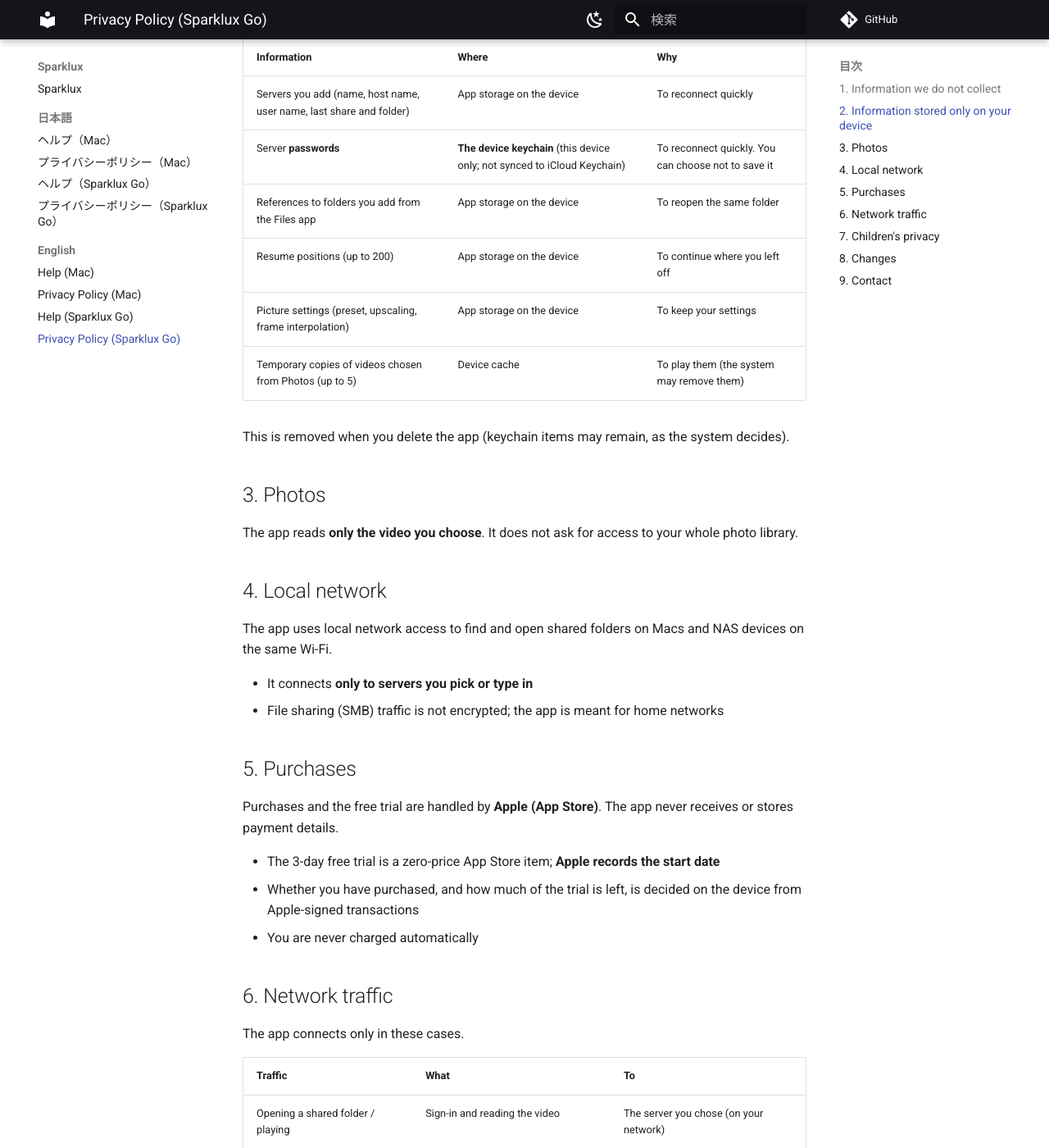
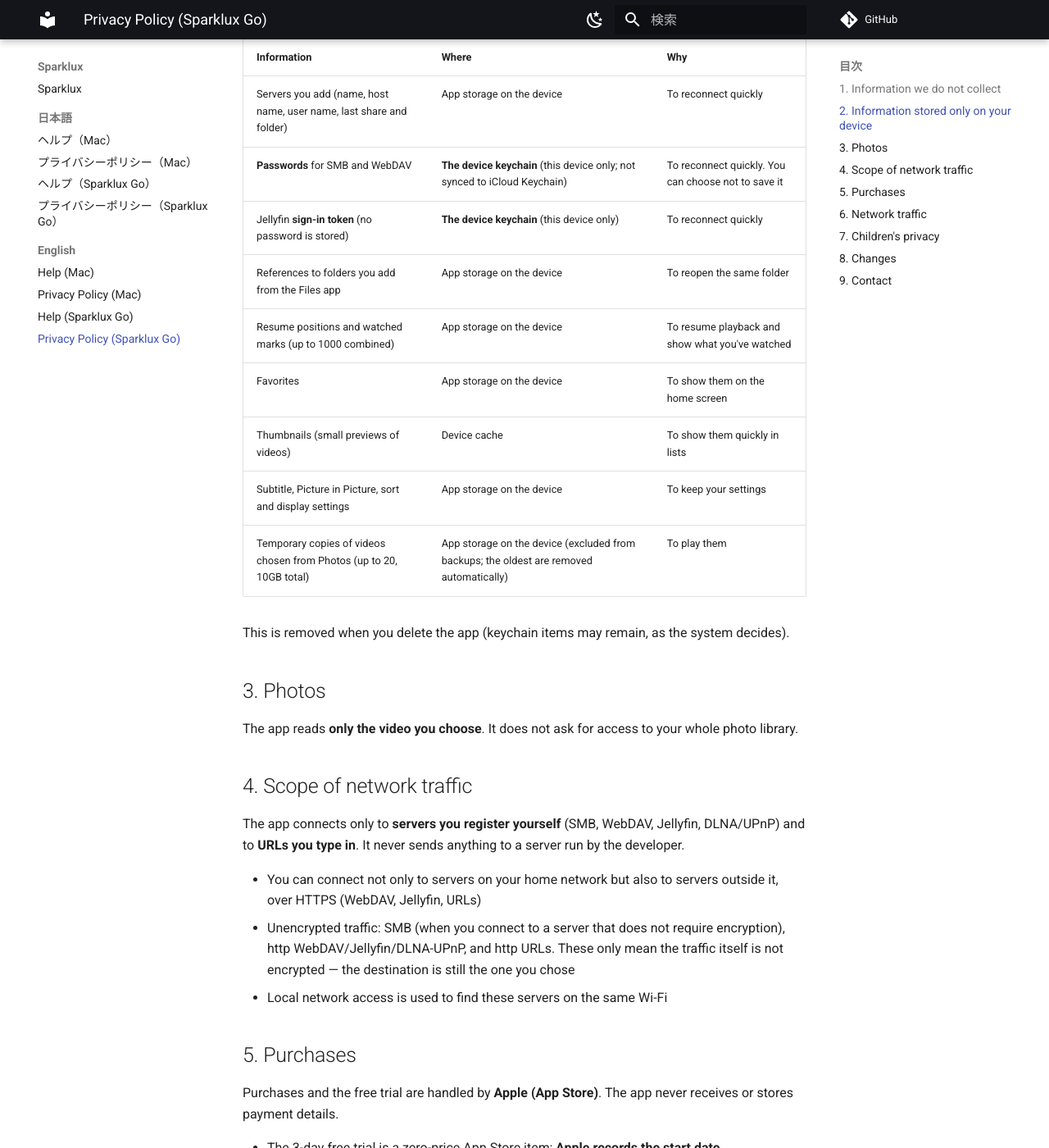
Before and after one commit to monmac1111/sparklux-help, an MkDocs documentation site: the page built from docs/en/ios/privacy.md, in a window 1280 px wide and 1400 px high, scrolled down 726 px. Shown: the whole window at 82% size. Built offline with MkDocs 1.6.1 and Material for MkDocs 9.7.7, drawn with Linux system fonts in a browser that asks for light colours; comment, search, counter and statistics services are not loaded; some of the changed text lies outside the part shown.

Commit message:
版 1.1 の実装に合わせてヘルプとプライバシーポリシーを更新(ja/en)
- DLNA: 自動発見ではなく手入力(記述URL)が今の挙動
- Jellyfin: パスワードでなくトークンを保存
- 操作バーのボタン構成を実装どおりに(上段×・下段★/小窓/✨)
- 外部字幕はフォルダ一覧経由のみ・Jellyfin不可
- 補間の出力fpsは画面の最大リフレッシュレートに追従・1080p120実験を追記
- プライバシー: 端末内保存の一覧を実装どおりに拡充、通信の範囲(登録サーバー+入力URL、暗号化なし通信の内訳)を明確化
- その他: クラウドストレージの文言、ファイル取得失敗時の案内、初回ローカルネットワーク許可、SVGのaria-label

Co-Authored-By: Claude Sonnet <noreply@anthropic.com>

```diff
--- a/docs/en/ios/privacy.md
+++ b/docs/en/ios/privacy.md
@@ -24,11 +24,14 @@ The following stays **on your iPhone / iPad only** and is never sent anywhere.
 | Information | Where | Why |
 |---|---|---|
 | Servers you add (name, host name, user name, last share and folder) | App storage on the device | To reconnect quickly |
-| Server **passwords** | **The device keychain** (this device only; not synced to iCloud Keychain) | To reconnect quickly. You can choose not to save it |
+| **Passwords** for SMB and WebDAV | **The device keychain** (this device only; not synced to iCloud Keychain) | To reconnect quickly. You can choose not to save it |
+| Jellyfin **sign-in token** (no password is stored) | **The device keychain** (this device only) | To reconnect quickly |
 | References to folders you add from the Files app | App storage on the device | To reopen the same folder |
-| Resume positions (up to 200) | App storage on the device | To continue where you left off |
-| Picture settings (preset, upscaling, frame interpolation) | App storage on the device | To keep your settings |
-| Temporary copies of videos chosen from Photos (up to 5) | Device cache | To play them (the system may remove them) |
+| Resume positions and watched marks (up to 1000 combined) | App storage on the device | To resume playback and show what you've watched |
+| Favorites | App storage on the device | To show them on the home screen |
+| Thumbnails (small previews of videos) | Device cache | To show them quickly in lists |
+| Subtitle, Picture in Picture, sort and display settings | App storage on the device | To keep your settings |
+| Temporary copies of videos chosen from Photos (up to 20, 10GB total) | App storage on the device (excluded from backups; the oldest are removed automatically) | To play them |
 
 This is removed when you delete the app (keychain items may remain, as the system decides).
 
@@ -36,12 +39,13 @@ This is removed when you delete the app (keychain items may remain, as the syste
 
 The app reads **only the video you choose**. It does not ask for access to your whole photo library.
 
-## 4. Local network
+## 4. Scope of network traffic
 
-The app uses local network access to find and open shared folders on Macs and NAS devices on the same Wi-Fi.
+The app connects only to **servers you register yourself** (SMB, WebDAV, Jellyfin, DLNA/UPnP) and to **URLs you type in**. It never sends anything to a server run by the developer.
 
-- It connects **only to servers you pick or type in**
-- File sharing (SMB) traffic is not encrypted; the app is meant for home networks
+- You can connect not only to servers on your home network but also to servers outside it, over HTTPS (WebDAV, Jellyfin, URLs)
+- Unencrypted traffic: SMB (when you connect to a server that does not require encryption), http WebDAV/Jellyfin/DLNA-UPnP, and http URLs. These only mean the traffic itself is not encrypted — the destination is still the one you chose
+- Local network access is used to find these servers on the same Wi-Fi
 
 ## 5. Purchases
 
@@ -57,7 +61,7 @@ The app connects only in these cases.
 
 | Traffic | What | To |
 |---|---|---|
-| Opening a shared folder / playing | Sign-in and reading the video | The server you chose (on your network) |
+| Opening a shared folder / playing | Sign-in and reading the video | The server you registered (SMB, WebDAV, Jellyfin, DLNA/UPnP) |
 | Opening a URL | A request to the URL you entered | Where you pointed it |
 | Purchase, trial, restore | Processing and verifying the transaction | Apple |
 
```
Also changed, not shown: other parts of docs/en/ios/privacy.md (+1 -1 lines), docs/en/ios/help.md (+14 -10 lines), docs/ja/ios/help.md (+12 -8 lines), docs/ja/ios/privacy.md (+14 -10 lines), docs/assets/ios-gestures-en.svg, docs/assets/ios-gestures-ja.svg.
